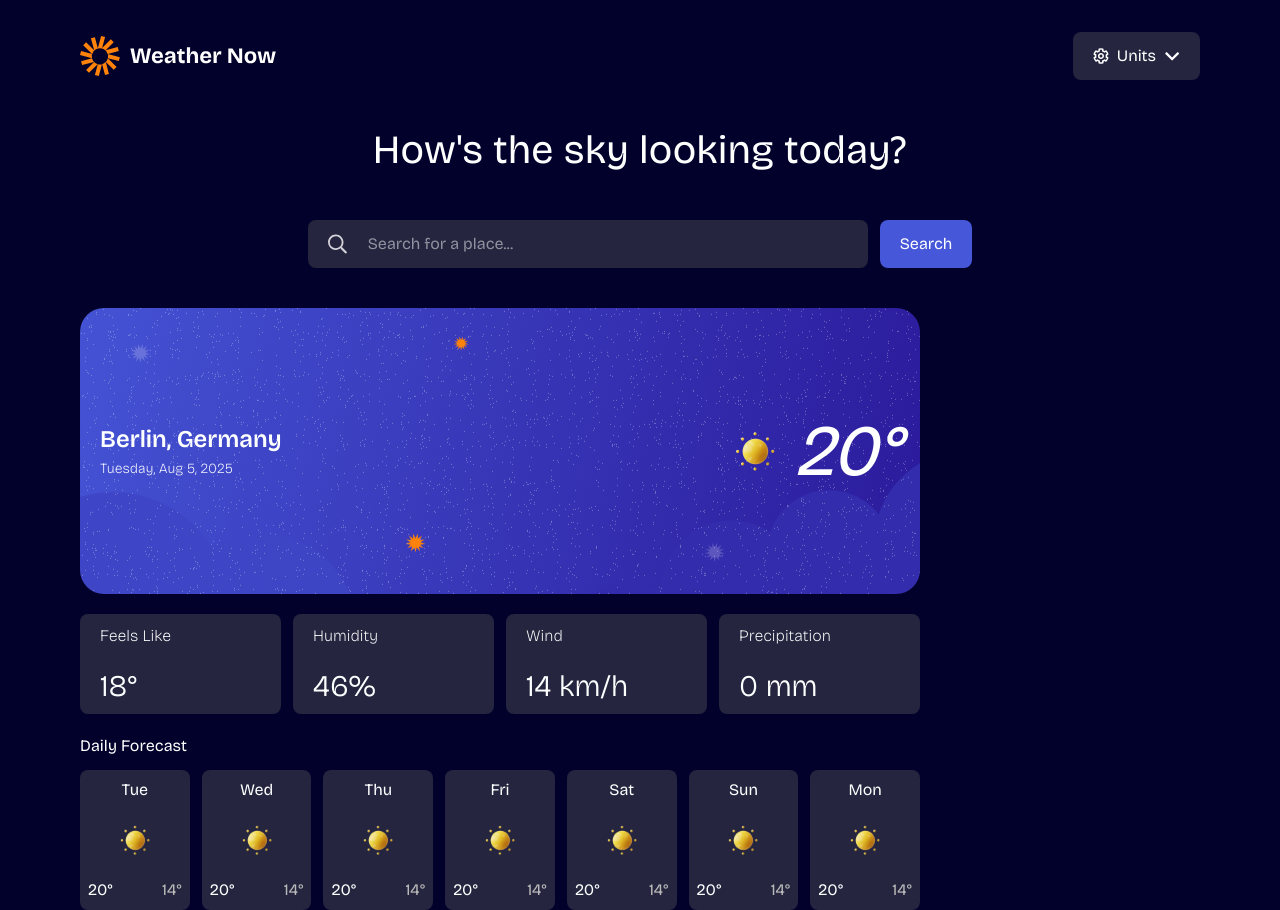
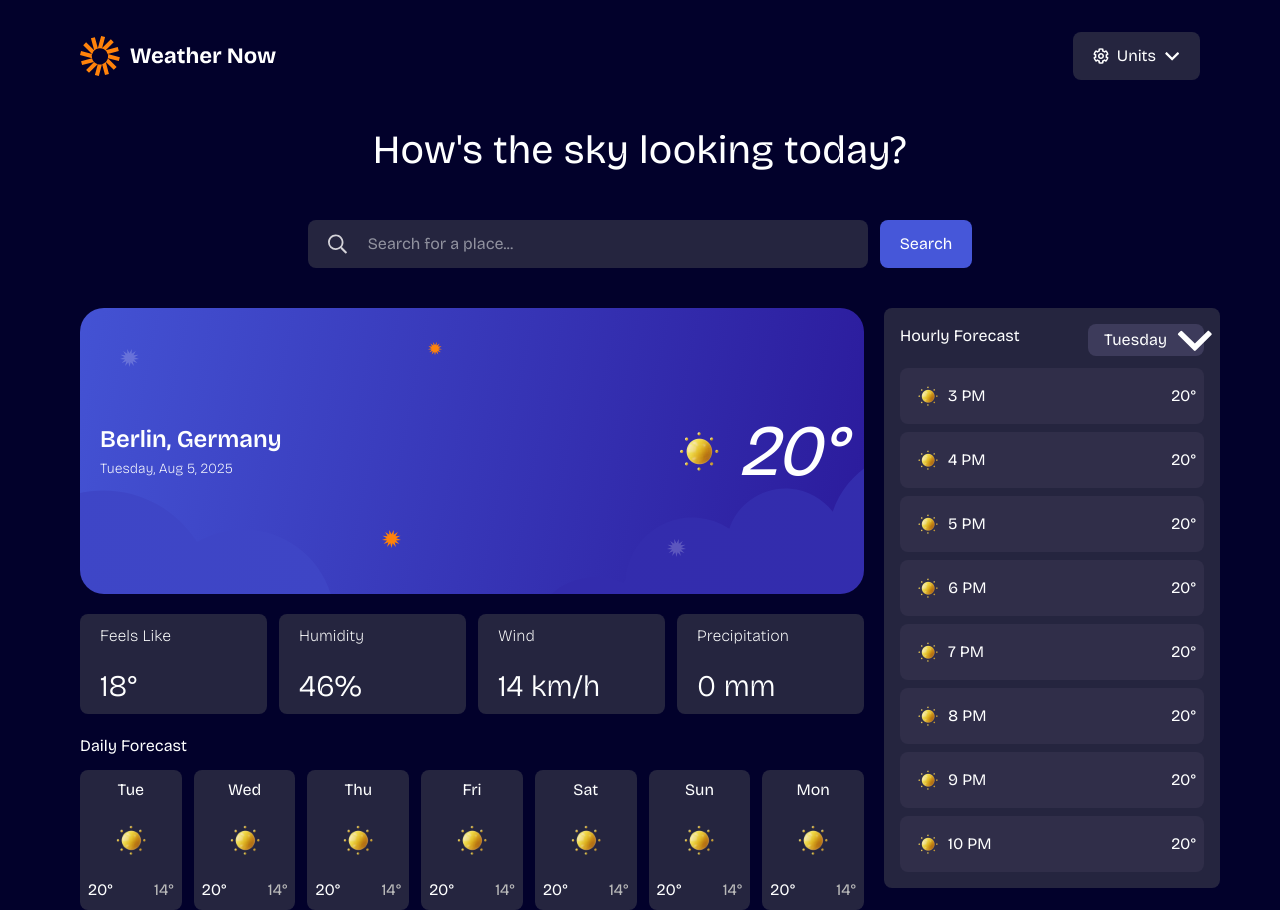
Before and after one commit to welschoff/weather-app, a React (Vite) app: page / in a window 1280 px wide. Built offline with nearby package versions, Linux system fonts and the light colour scheme.

Commit message:
Creat Hourly Forecast Component

```diff
--- a/src/App.tsx
+++ b/src/App.tsx
@@ -2,6 +2,7 @@ import './App.css';
 import DailyForecast from './components/DailyForecast';
 import Details from './components/Details';
 import Header from './components/Header';
+import HourlyForecast from './components/HourlyForecast';
 import Search from './components/Search';
 import Title from './components/Title';
 import TodayCard from './components/TodayCard';
@@ -12,13 +13,15 @@ function App() {
       <Header />
       <Title />
       <Search />
-      <div className="grid grid-cols-[75%_25%]">
+      <div className="grid grid-cols-[70%_30%] gap-5 mt-10">
         <div>
           <TodayCard />
           <Details />
           <DailyForecast />
         </div>
-        <div></div>
+        <div>
+          <HourlyForecast />
+        </div>
       </div>
     </div>
   );
--- /dev/null
+++ b/src/components/HourCard.tsx
@@ -0,0 +1,19 @@
+type HourCardProps = {
+  weatherImg: string;
+  time: string;
+  temp: string;
+};
+
+function HourCard({ weatherImg, time, temp }: HourCardProps) {
+  return (
+    <div className="grid grid-flow-col w-full justify-between items-center bg-[#302E49] rounded-lg p-2">
+      <div className="flex items-center">
+        <img className="w-10" src={weatherImg} alt="" />
+        <span>{time}</span>
+      </div>
+      <span>{temp}</span>
+    </div>
+  );
+}
+
+export default HourCard;
--- /dev/null
+++ b/src/components/HourlyForecast.tsx
@@ -0,0 +1,29 @@
+import HourCard from './HourCard';
+import sunny from '../assets/images/icon-sunny.webp';
+import dropdown from '../assets/images/icon-dropdown.svg';
+
+function HourlyForecast() {
+  return (
+    <div className="bg-(--card-bg) p-4 rounded-lg">
+      <div className="flex justify-between mb-3">
+        <h2>Hourly Forecast</h2>
+        <div className="flex gap-2 bg-[#3D3B5B] px-4 py-1 rounded-lg">
+          <span>Tuesday</span>
+          <img src={dropdown} alt="" />
+        </div>
+      </div>
+      <div className="grid gap-2">
+        <HourCard weatherImg={sunny} time="3 PM" temp="20°" />
+        <HourCard weatherImg={sunny} time="4 PM" temp="20°" />
+        <HourCard weatherImg={sunny} time="5 PM" temp="20°" />
+        <HourCard weatherImg={sunny} time="6 PM" temp="20°" />
+        <HourCard weatherImg={sunny} time="7 PM" temp="20°" />
+        <HourCard weatherImg={sunny} time="8 PM" temp="20°" />
+        <HourCard weatherImg={sunny} time="9 PM" temp="20°" />
+        <HourCard weatherImg={sunny} time="10 PM" temp="20°" />
+      </div>
+    </div>
+  );
+}
+
+export default HourlyForecast;
--- a/src/components/TodayCard.tsx
+++ b/src/components/TodayCard.tsx
@@ -9,7 +9,7 @@ export default function TodayCard() {
   return (
     <div
       className="
-        mt-10 relative
+        relative
         h-[286px] w-full
         bg-cover bg-center bg-no-repeat
         rounded-3xl
```
